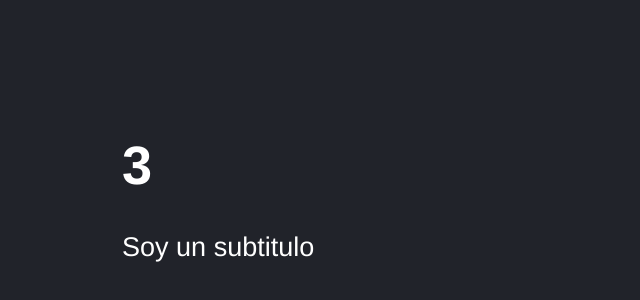
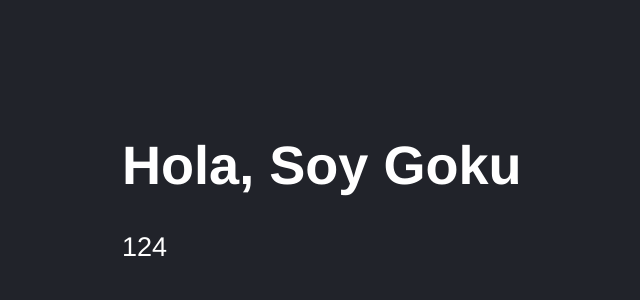
Before and after one commit to VergaraVictor/React, a React (Vite) app in the folder React/03-counter-app-vite/: page / in a window 1280 px wide. Shown: the part 50-350 px from the top of the page, without its empty margins (26-666 px from the left). Built offline with nearby package versions, Linux system fonts and the light colour scheme.

Commit message:
ComunicacionEntreComponentes-Props

```diff
--- a/React/03-counter-app-vite/src/FirstApp.jsx
+++ b/React/03-counter-app-vite/src/FirstApp.jsx
@@ -8,19 +8,22 @@
 // };
 
 // Si no hay alguna dependencia colocar las funciones u objetos fuera
-const getResult = (a, b) => {
-    return a + b;
-}
+// const getResult = (a, b) => {
+//     return a + b;
+// }
 
 
-export const FirstApp = () => {
+export const FirstApp = ({ title, subTitle }) => {
+
+    // console.log(title);
 
     return (
         <>
             {/* <h1>{'MensajeVergara'}</h1> */}
             {/* <code>{ JSON.stringify( newMessage ) }</code> */}
-            <h1>{ getResult(1,2) }</h1>
-            <p>Soy un subtitulo</p>
+            {/* <h1>{ getResult(1,2) }</h1> */}
+            <h1>{ title }</h1>
+            <p>{ subTitle + 1 }</p>
         </>
     );
 }
--- a/React/03-counter-app-vite/src/main.jsx
+++ b/React/03-counter-app-vite/src/main.jsx
@@ -8,6 +8,6 @@ import './styles.css'
 ReactDOM.createRoot(document.getElementById('root') ).render(
     <React.StrictMode>
         {/* <HelloWorldApp /> */}
-        <FirstApp />
+        <FirstApp title="Hola, Soy Goku" subTitle={ 123 } />
     </React.StrictMode>
 )
```
